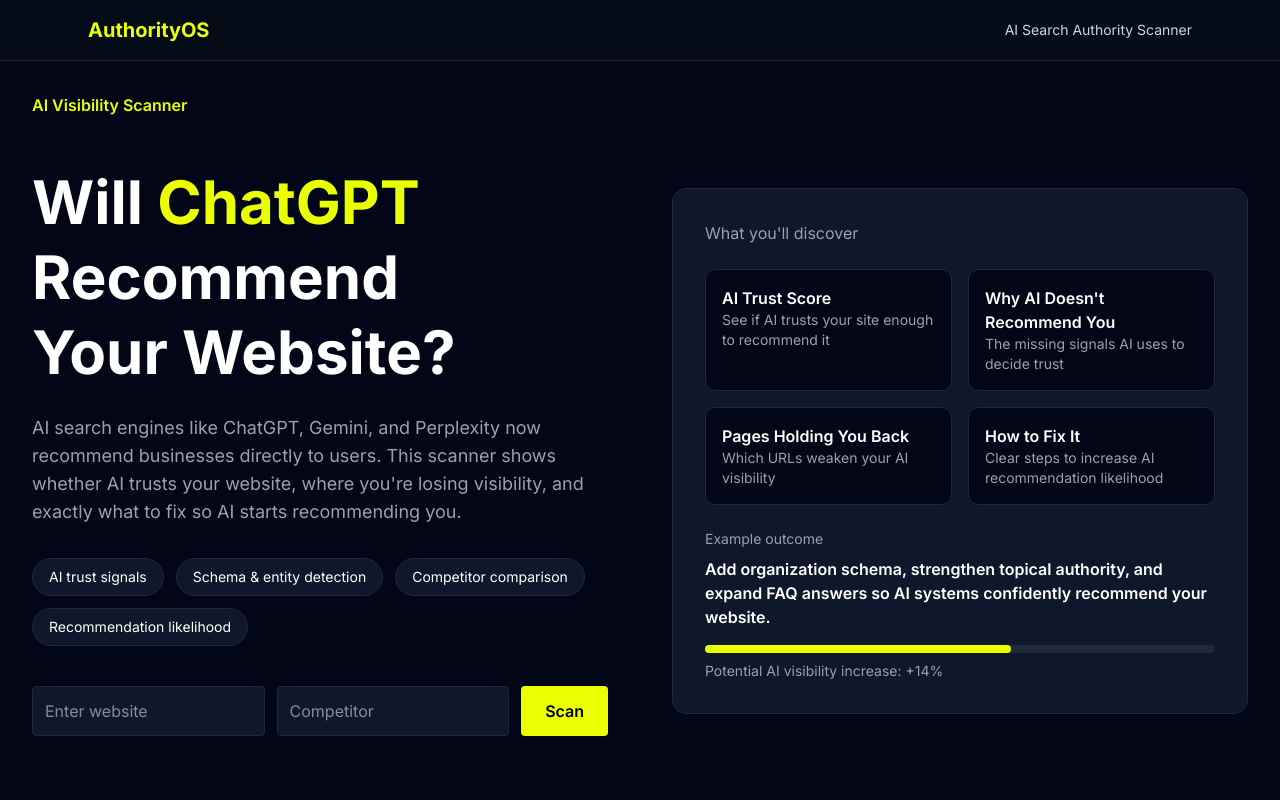
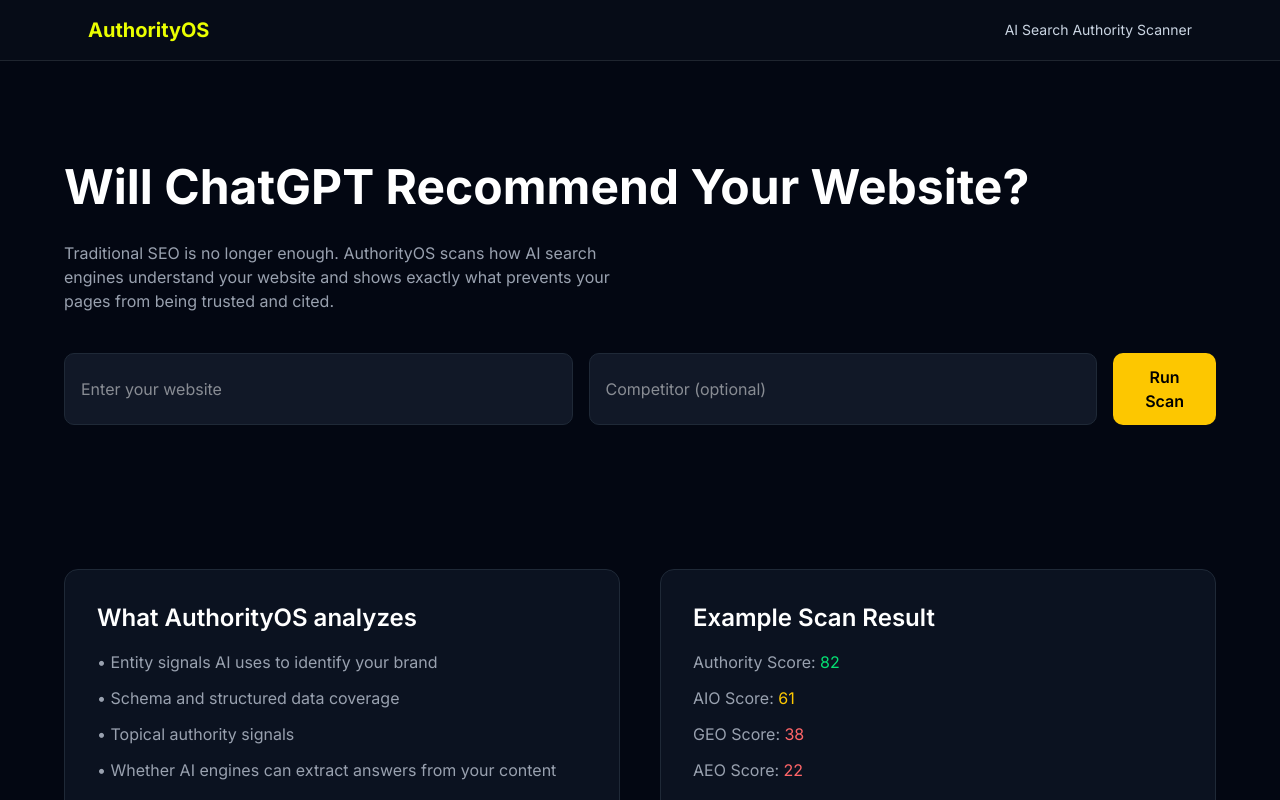
Before and after one commit to mthibs21-source/authority-os, a Next.js app: page / in a window 1280 px wide. Shown: the top 800 px of the page. Built offline with nearby package versions, Linux system fonts and the light colour scheme.

Commit message:
Update page.tsx

```diff
--- a/app/page.tsx
+++ b/app/page.tsx
@@ -4,210 +4,253 @@
 
 export default function Home() {
 
-  const [url,setUrl] = useState("")
-  const [competitor,setCompetitor] = useState("")
-  const [data,setData] = useState<any>(null)
-  const [loading,setLoading] = useState(false)
+  const [website, setWebsite] = useState("")
+  const [competitor, setCompetitor] = useState("")
+  const [loading, setLoading] = useState(false)
+  const [results, setResults] = useState<any>(null)
 
-  async function scan(){
+  const runScan = async () => {
+
+    if (!website) return
 
     setLoading(true)
 
-    const res = await fetch("/api/scan",{
-      method:"POST",
-      headers:{ "Content-Type":"application/json"},
-      body:JSON.stringify({url,competitor})
-    })
+    try {
 
-    const json = await res.json()
+      const res = await fetch("/api/scan", {
+        method: "POST",
+        headers: {
+          "Content-Type": "application/json"
+        },
+        body: JSON.stringify({
+          website,
+          competitor
+        })
+      })
 
-    setData(json)
+      const data = await res.json()
+
+      setResults(data)
+
+    } catch (error) {
+
+      console.error("Scan failed", error)
+
+    }
 
     setLoading(false)
-
   }
 
-  return(
+  return (
 
-    <main className="min-h-screen bg-[#020617] text-white">
+    <main className="min-h-screen bg-[#030712] text-white px-6">
 
-      <div className="max-w-7xl mx-auto p-8">
+      {/* HERO */}
 
-        {/* HEADER */}
+      <section className="max-w-6xl mx-auto pt-24 pb-16">
 
-        <div className="text-[#eaff00] font-semibold mb-12">
-          AI Visibility Scanner
+        <h1 className="text-5xl font-bold leading-tight">
+          Will ChatGPT Recommend Your Website?
+        </h1>
+
+        <p className="text-gray-400 mt-6 max-w-xl">
+          Traditional SEO is no longer enough. AuthorityOS scans how AI search
+          engines understand your website and shows exactly what prevents your
+          pages from being trusted and cited.
+        </p>
+
+        {/* INPUTS */}
+
+        <div className="mt-10 flex flex-col md:flex-row gap-4">
+
+          <input
+            value={website}
+            onChange={(e) => setWebsite(e.target.value)}
+            placeholder="Enter your website"
+            className="bg-[#111827] border border-[#1f2937] rounded-lg px-4 py-3 w-full"
+          />
+
+          <input
+            value={competitor}
+            onChange={(e) => setCompetitor(e.target.value)}
+            placeholder="Competitor (optional)"
+            className="bg-[#111827] border border-[#1f2937] rounded-lg px-4 py-3 w-full"
+          />
+
+          <button
+            onClick={runScan}
+            className="bg-yellow-400 text-black px-8 py-3 rounded-lg font-semibold hover:opacity-90 transition"
+          >
+            {loading ? "Scanning..." : "Run Scan"}
+          </button>
+
         </div>
 
+      </section>
 
-        {/* HERO */}
+      {/* EXAMPLE SECTION */}
 
-        <div className="grid grid-cols-2 gap-16 items-center mb-20">
+      <section className="max-w-6xl mx-auto mt-20 grid md:grid-cols-2 gap-10">
 
-          <div>
+        <div className="bg-[#0b1220] p-8 rounded-xl border border-[#1f2937]">
 
-            <h1 className="text-6xl font-bold leading-tight mb-6">
+          <h3 className="text-2xl font-semibold mb-4">
+            What AuthorityOS analyzes
+          </h3>
 
-              Will <span className="text-[#eaff00]">ChatGPT</span><br/>
+          <ul className="space-y-3 text-gray-400">
 
-              Recommend<br/>
+            <li>• Entity signals AI uses to identify your brand</li>
+            <li>• Schema and structured data coverage</li>
+            <li>• Topical authority signals</li>
+            <li>• Whether AI engines can extract answers from your content</li>
+            <li>• Competitor authority comparison</li>
 
-              Your Website?
+          </ul>
 
-            </h1>
+        </div>
 
-            <p className="text-gray-400 text-lg mb-8 max-w-xl">
+        <div className="bg-[#0b1220] p-8 rounded-xl border border-[#1f2937]">
 
-              AI search engines like ChatGPT, Gemini, and Perplexity now
-              recommend businesses directly to users.
+          <h3 className="text-2xl font-semibold mb-4">
+            Example Scan Result
+          </h3>
 
-              This scanner shows whether AI trusts your website,
-              where you're losing visibility, and exactly what to fix
-              so AI starts recommending you.
+          <div className="space-y-3 text-gray-400">
 
+            <p>
+              Authority Score: <span className="text-green-400">82</span>
             </p>
 
-            <div className="flex flex-wrap gap-3 mb-10 text-sm">
+            <p>
+              AIO Score: <span className="text-yellow-400">61</span>
+            </p>
 
-              <div className="px-4 py-2 bg-[#0f172a] rounded-full border border-[#1e293b]">
-                AI trust signals
-              </div>
+            <p>
+              GEO Score: <span className="text-red-400">38</span>
+            </p>
 
-              <div className="px-4 py-2 bg-[#0f172a] rounded-full border border-[#1e293b]">
-                Schema & entity detection
-              </div>
+            <p>
+              AEO Score: <span className="text-red-400">22</span>
+            </p>
 
-              <div className="px-4 py-2 bg-[#0f172a] rounded-full border border-[#1e293b]">
-                Competitor comparison
-              </div>
+          </div>
 
-              <div className="px-4 py-2 bg-[#0f172a] rounded-full border border-[#1e293b]">
-                Recommendation likelihood
-              </div>
+          <div className="mt-6 text-sm text-gray-500">
+            Top Fix: Add organization schema and improve internal linking
+            between service pages.
+          </div>
 
-            </div>
+        </div>
 
+      </section>
 
-            {/* SCAN BAR */}
+      {/* RESULTS */}
 
-            <div className="flex gap-3">
+      {results && (
 
-              <input
-                placeholder="Enter website"
-                value={url}
-                onChange={(e)=>setUrl(e.target.value)}
-                className="bg-[#0f172a] border border-[#1e293b] p-3 rounded w-full"
-              />
+        <section className="max-w-6xl mx-auto mt-24">
 
-              <input
-                placeholder="Competitor"
-                value={competitor}
-                onChange={(e)=>setCompetitor(e.target.value)}
-                className="bg-[#0f172a] border border-[#1e293b] p-3 rounded w-full"
-              />
+          <h2 className="text-3xl font-bold mb-10">
+            Scan Results
+          </h2>
 
-              <button
-                onClick={scan}
-                className="bg-[#eaff00] text-black px-6 rounded font-semibold"
-              >
-                {loading ? "Scanning..." : "Scan"}
-              </button>
+          <div className="grid md:grid-cols-4 gap-6">
+
+            <Score
+              title="Authority"
+              value={results.scores.authority}
+              color="text-green-400"
+            />
+
+            <Score
+              title="AIO"
+              value={results.scores.aio}
+              color="text-yellow-400"
+            />
+
+            <Score
+              title="GEO"
+              value={results.scores.geo}
+              color="text-red-400"
+            />
+
+            <Score
+              title="AEO"
+              value={results.scores.aeo}
+              color="text-red-400"
+            />
+
+          </div>
+
+          {/* RECOMMENDATIONS */}
+
+          <div className="mt-16">
+
+            <h3 className="text-2xl font-semibold mb-6">
+              Recommended Fixes
+            </h3>
+
+            <div className="grid md:grid-cols-2 gap-6">
+
+              {results.recommendations.map((rec: any, i: number) => (
+
+                <div
+                  key={i}
+                  className="bg-[#0b1220] p-6 rounded-xl border border-[#1f2937]"
+                >
+
+                  <h4 className="font-semibold">
+                    {rec.title}
+                  </h4>
+
+                  <p className="text-sm text-gray-400 mt-2">
+                    Why it matters: {rec.reason}
+                  </p>
+
+                  <p className="text-sm text-gray-500 mt-2">
+                    Fix: {rec.fix}
+                  </p>
+
+                </div>
+
+              ))}
 
             </div>
 
           </div>
 
+        </section>
 
-          {/* RIGHT PANEL */}
+      )}
 
-          <div className="bg-[#0f172a] border border-[#1e293b] rounded-xl p-8">
+    </main>
+  )
+}
 
-            <div className="text-gray-400 mb-6">
-              What you'll discover
-            </div>
+function Score({
+  title,
+  value,
+  color
+}: {
+  title: string
+  value: number
+  color: string
+}) {
 
-            <div className="grid grid-cols-2 gap-4 mb-6">
+  return (
 
-              <div className="bg-[#020617] p-4 rounded-lg border border-[#1e293b]">
+    <div className="bg-[#0b1220] border border-[#1f2937] p-6 rounded-xl text-center">
 
-                <div className="font-semibold">
-                  AI Trust Score
-                </div>
+      <h4 className="text-gray-400 text-sm">
+        {title}
+      </h4>
 
-                <div className="text-gray-400 text-sm">
-                  See if AI trusts your site enough to recommend it
-                </div>
-
-              </div>
-
-              <div className="bg-[#020617] p-4 rounded-lg border border-[#1e293b]">
-
-                <div className="font-semibold">
-                  Why AI Doesn't Recommend You
-                </div>
-
-                <div className="text-gray-400 text-sm">
-                  The missing signals AI uses to decide trust
-                </div>
-
-              </div>
-
-              <div className="bg-[#020617] p-4 rounded-lg border border-[#1e293b]">
-
-                <div className="font-semibold">
-                  Pages Holding You Back
-                </div>
-
-                <div className="text-gray-400 text-sm">
-                  Which URLs weaken your AI visibility
-                </div>
-
-              </div>
-
-              <div className="bg-[#020617] p-4 rounded-lg border border-[#1e293b]">
-
-                <div className="font-semibold">
-                  How to Fix It
-                </div>
-
-                <div className="text-gray-400 text-sm">
-                  Clear steps to increase AI recommendation likelihood
-                </div>
-
-              </div>
-
-            </div>
-
-            <div className="text-gray-400 text-sm mb-2">
-              Example outcome
-            </div>
-
-            <div className="font-semibold mb-4">
-
-              Add organization schema, strengthen topical authority,
-              and expand FAQ answers so AI systems confidently
-              recommend your website.
-
-            </div>
-
-            <div className="w-full bg-[#1e293b] h-2 rounded">
-
-              <div className="bg-[#eaff00] h-2 rounded w-[60%]" />
-
-            </div>
-
-            <div className="text-gray-400 text-sm mt-2">
-              Potential AI visibility increase: +14%
-            </div>
-
-          </div>
-
-        </div>
-
+      <div className={`text-4xl font-bold mt-2 ${color}`}>
+        {value}
       </div>
 
-    </main>
+    </div>
 
   )
-
 }
```
